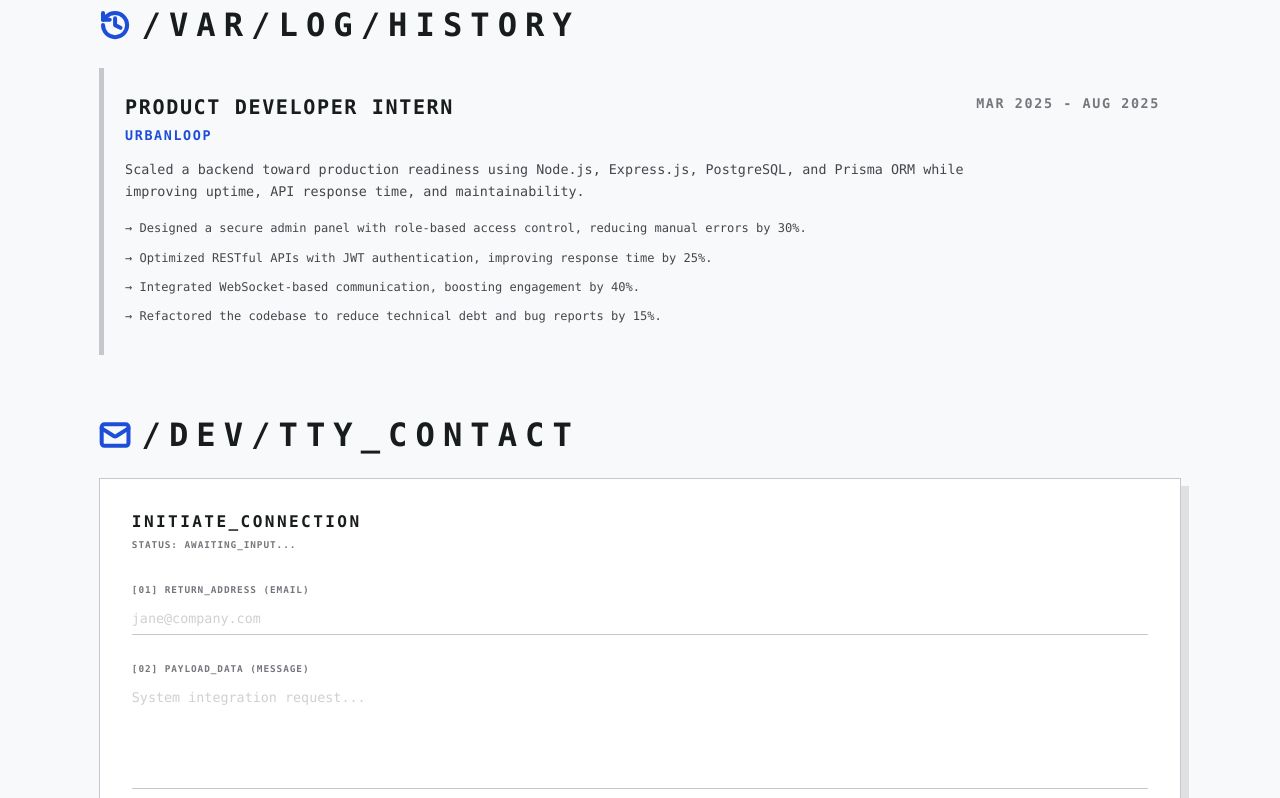
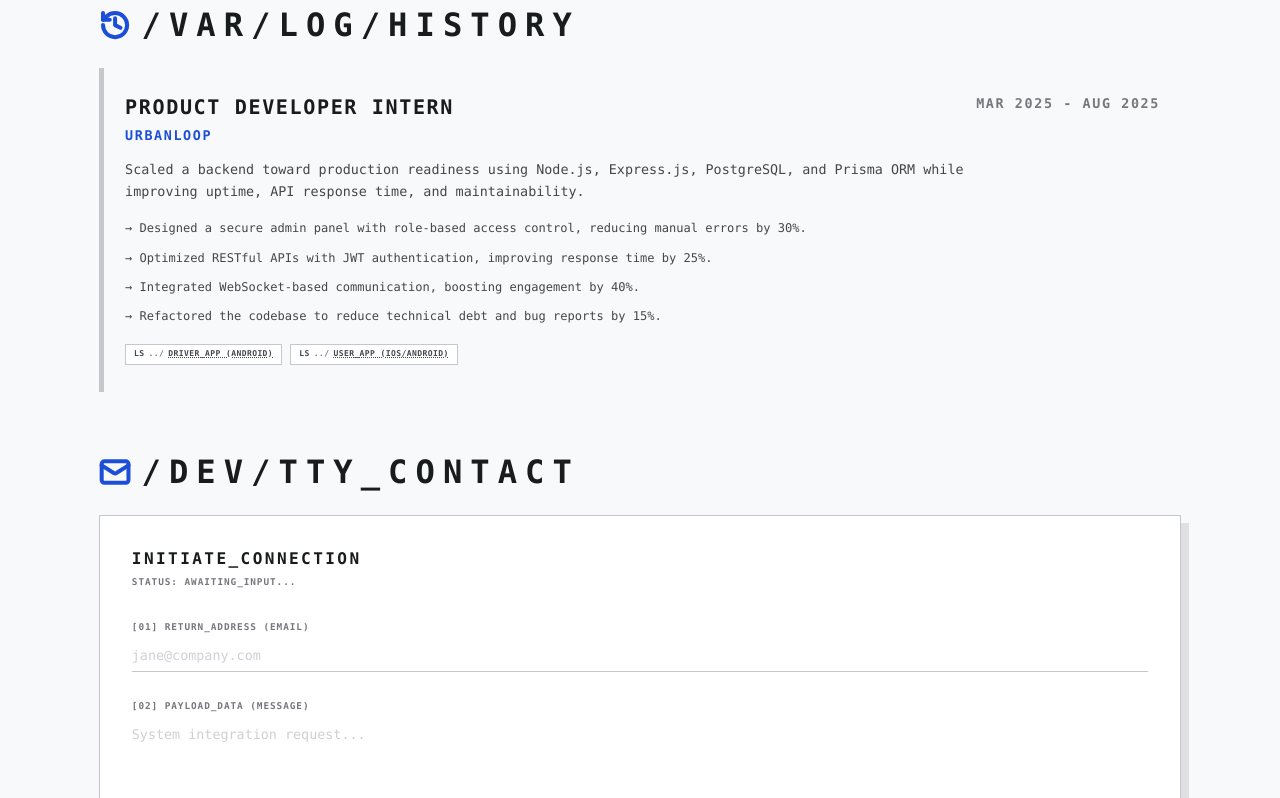
Before and after one commit to ShaikhAman01/portfolio, a Next.js app: page / in a window 1280 px wide. Shown: the part 2898-3696 px from the top of the page. Built offline with nearby package versions, Linux system fonts and the light colour scheme.

Commit message:
Enhance history section with links display
Added links rendering in history section.

```diff
--- a/app/page.tsx
+++ b/app/page.tsx
@@ -182,7 +182,7 @@ export default function Home() {
           </div>
         </section>
 
-        {/* HISTORY SECTION */}
+     {/* HISTORY SECTION */}
         <section id="history" className="mx-auto max-w-[105rem] px-4 py-12 sm:px-6 md:px-8">
           <SectionTitle icon={HistoryIcon}>/VAR/LOG/HISTORY</SectionTitle>
           <div className="space-y-0 border-l-4 border-[var(--outline-variant)]">
@@ -206,6 +206,24 @@ export default function Home() {
                         ))}
                       </ul>
                     )}
+
+                    {"links" in item && item.links && item.links.length > 0 && (
+                      <div className="mt-6 flex flex-wrap gap-3 font-mono text-xs">
+                        {item.links.map((link) => (
+                          <a
+                            key={link.label}
+                            href={link.url}
+                            target="_blank"
+                            rel="noopener noreferrer"
+                            className="inline-flex items-center gap-1.5 border border-[var(--outline-variant)] bg-[var(--surface-container-lowest)] px-3 py-1.5 font-bold uppercase tracking-wider text-[var(--on-surface-variant)] transition hover:border-blue-700 hover:text-blue-700 dark:hover:border-emerald-400 dark:hover:text-emerald-400 hover:shadow-[2px_2px_0_rgba(0,0,0,0.05)]"
+                          >
+                            <span>ls</span>
+                            <span className="text-[var(--outline)]">../</span>
+                            <span className="underline decoration-dotted">{link.label}</span>
+                          </a>
+                        ))}
+                      </div>
+                    )}
                   </div>
                   <p className="text-md md:text-xl font-bold tracking-[0.12em] text-[var(--outline)] md:text-right shrink-0 mt-2 md:mt-0">
                     {item.date}
```
